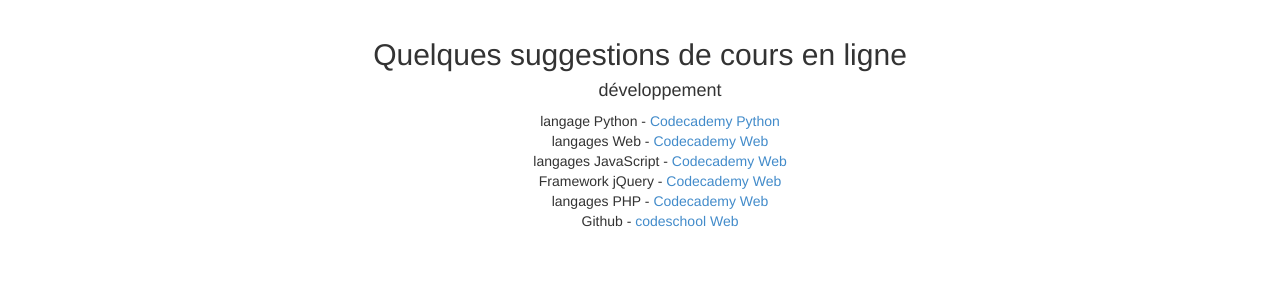
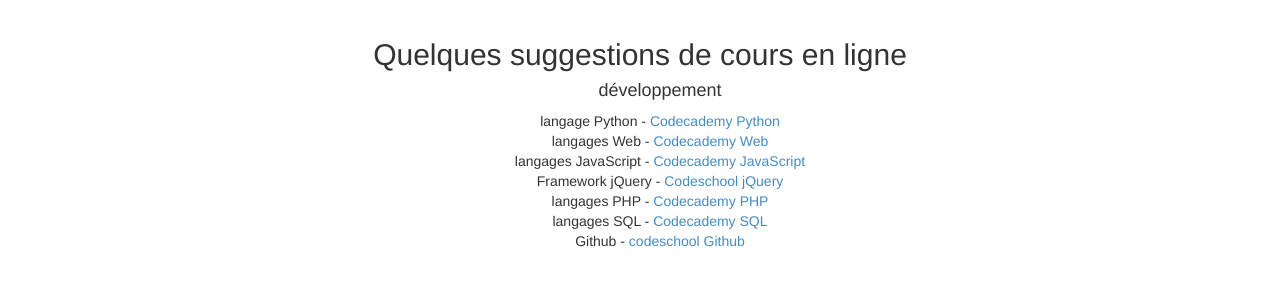
Before and after one commit to aston-ecole/aston-ecole.github.io, a plain HTML site: page dev-php.html in a window 1280 px wide. Shown: the part 201-486 px from the top of the page. Drawn offline with nearby package versions, Linux system fonts and the light colour scheme.

Commit message:
BETA 1.7

```diff
--- a/dev-php.html
+++ b/dev-php.html
@@ -42,10 +42,11 @@
 		<h4>développement</h4>
 		<li>langage Python - <a href="https://www.codecademy.com/fr/tracks/python">Codecademy Python</a></li>
 		<li>langages Web - <a href="https://www.codecademy.com/fr/tracks/web">Codecademy Web</a></li>
-		<li>langages JavaScript - <a href="https://www.codecademy.com/fr/tracks/javascript">Codecademy Web</a></li>
-		<li>Framework jQuery - <a href="https://www.codeschool.com/courses/try-jquery">Codecademy Web</a></li>
-		<li>langages PHP - <a href="https://www.codecademy.com/fr/tracks/php">Codecademy Web</a></li>
-		<li>Github - <a href="https://www.codeschool.com/courses/try-git">codeschool Web</a></li>
+		<li>langages JavaScript - <a href="https://www.codecademy.com/fr/tracks/javascript">Codecademy JavaScript</a></li>
+		<li>Framework jQuery - <a href="https://www.codeschool.com/courses/try-jquery">Codeschool jQuery</a></li>
+		<li>langages PHP - <a href="https://www.codecademy.com/fr/tracks/php">Codecademy PHP</a></li>
+		<li>langages SQL - <a href="https://www.codecademy.com/courses/learn-sql">Codecademy SQL</a></li>
+		<li>Github - <a href="https://www.codeschool.com/courses/try-git">codeschool Github</a></li>
 
 	</ul>
   </div>
```
